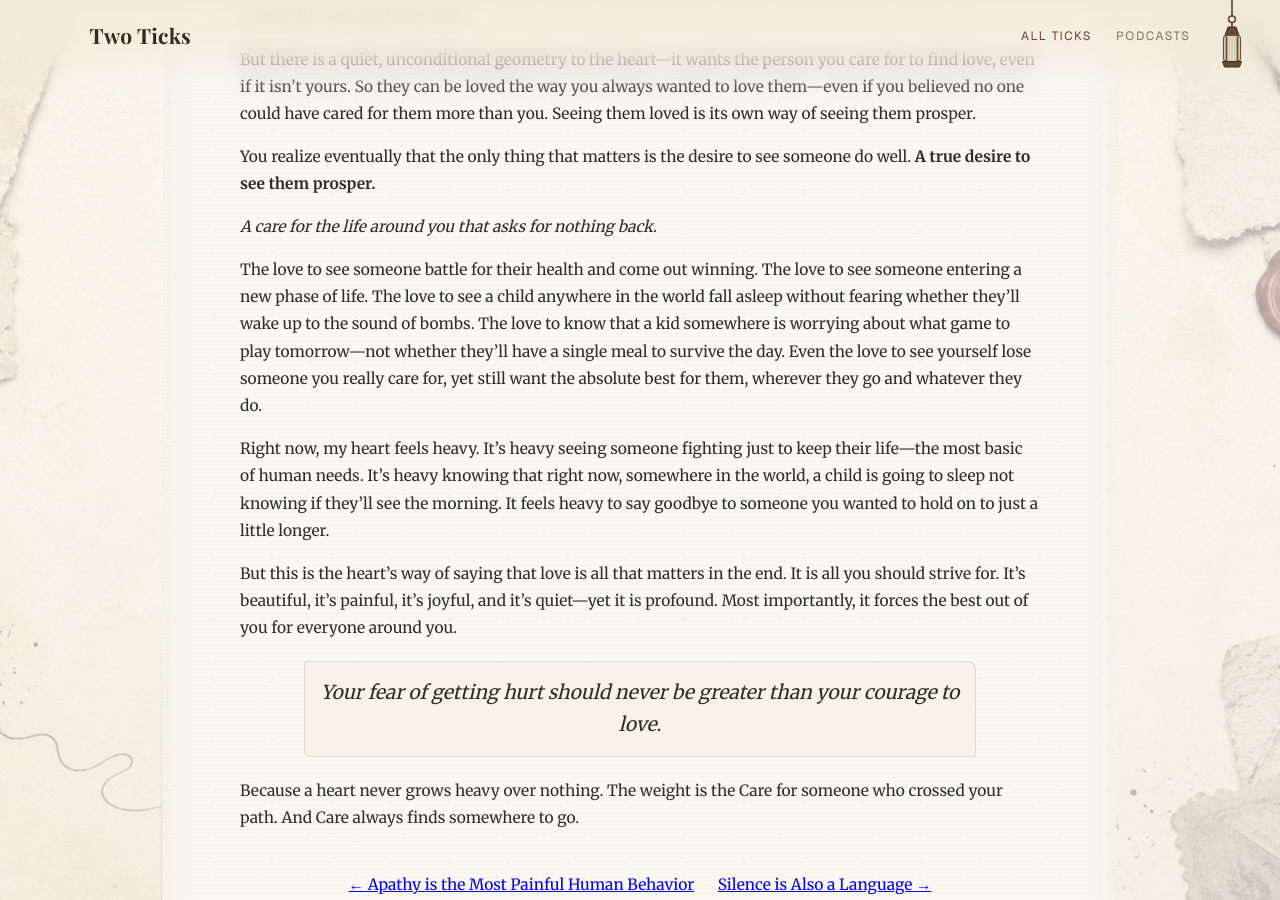
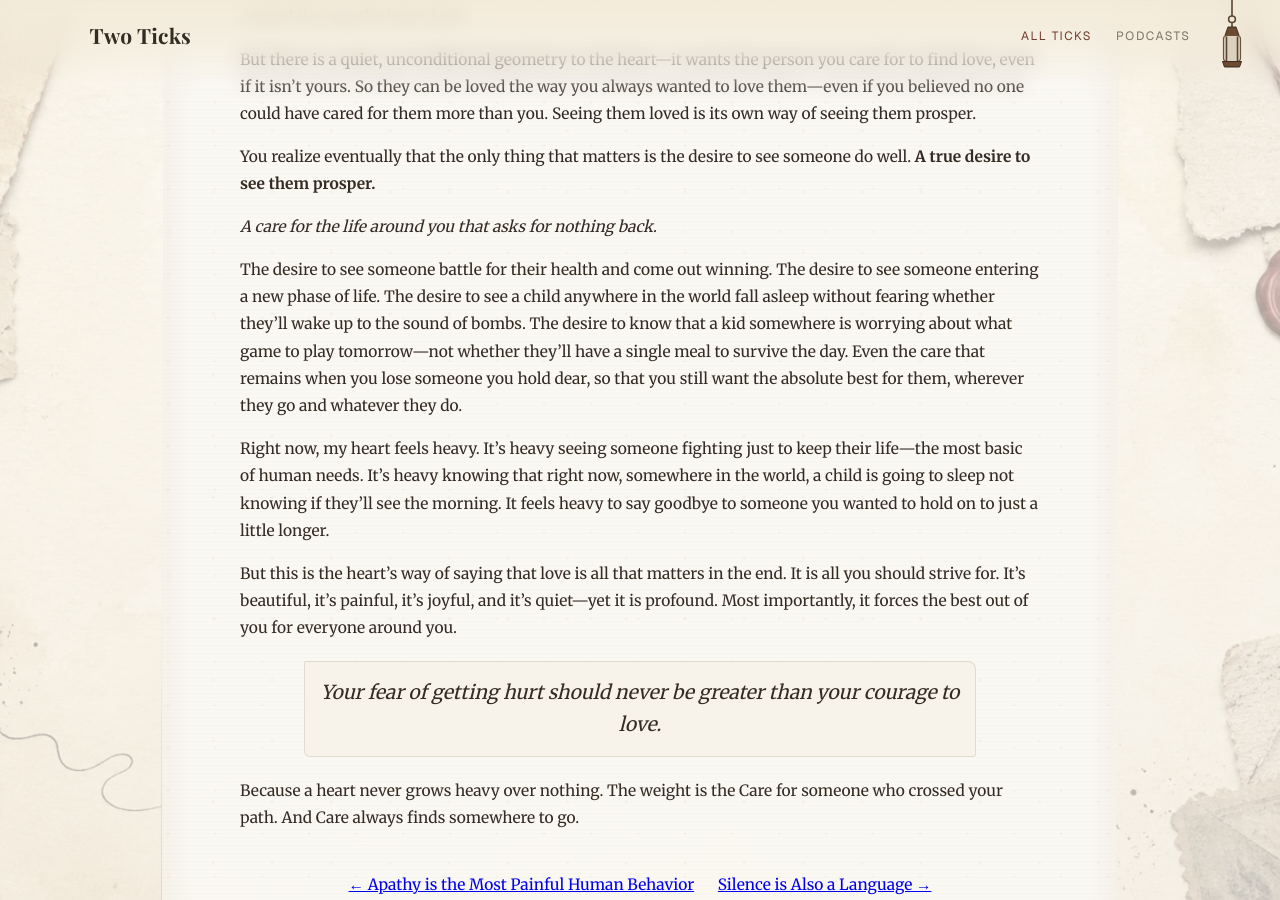
Before and after one commit to trmanish/trmanish.github.io, a Jekyll site: the page built from _posts/2026-04-13-love-is-the-only-prosperity.md, in a window 1280 px wide and 900 px high, scrolled down 2075 px. Built offline with Jekyll 4.4.1, drawn with Linux system fonts in a browser that asks for light colours.

Commit message:
Litany: desire for the four beats, care for the loss

```diff
--- a/_posts/2026-04-13-love-is-the-only-prosperity.md
+++ b/_posts/2026-04-13-love-is-the-only-prosperity.md
@@ -53,7 +53,7 @@ You realize eventually that the only thing that matters is the desire to see som
 
 *A care for the life around you that asks for nothing back.*
 
-The love to see someone battle for their health and come out winning. The love to see someone entering a new phase of life. The love to see a child anywhere in the world fall asleep without fearing whether they'll wake up to the sound of bombs. The love to know that a kid somewhere is worrying about what game to play tomorrow—not whether they'll have a single meal to survive the day. Even the love to see yourself lose someone you really care for, yet still want the absolute best for them, wherever they go and whatever they do.
+The desire to see someone battle for their health and come out winning. The desire to see someone entering a new phase of life. The desire to see a child anywhere in the world fall asleep without fearing whether they’ll wake up to the sound of bombs. The desire to know that a kid somewhere is worrying about what game to play tomorrow—not whether they’ll have a single meal to survive the day. Even the care that remains when you lose someone you hold dear, so that you still want the absolute best for them, wherever they go and whatever they do.
 
 Right now, my heart feels heavy. It's heavy seeing someone fighting just to keep their life—the most basic of human needs. It's heavy knowing that right now, somewhere in the world, a child is going to sleep not knowing if they'll see the morning. It feels heavy to say goodbye to someone you wanted to hold on to just a little longer.
 
```
